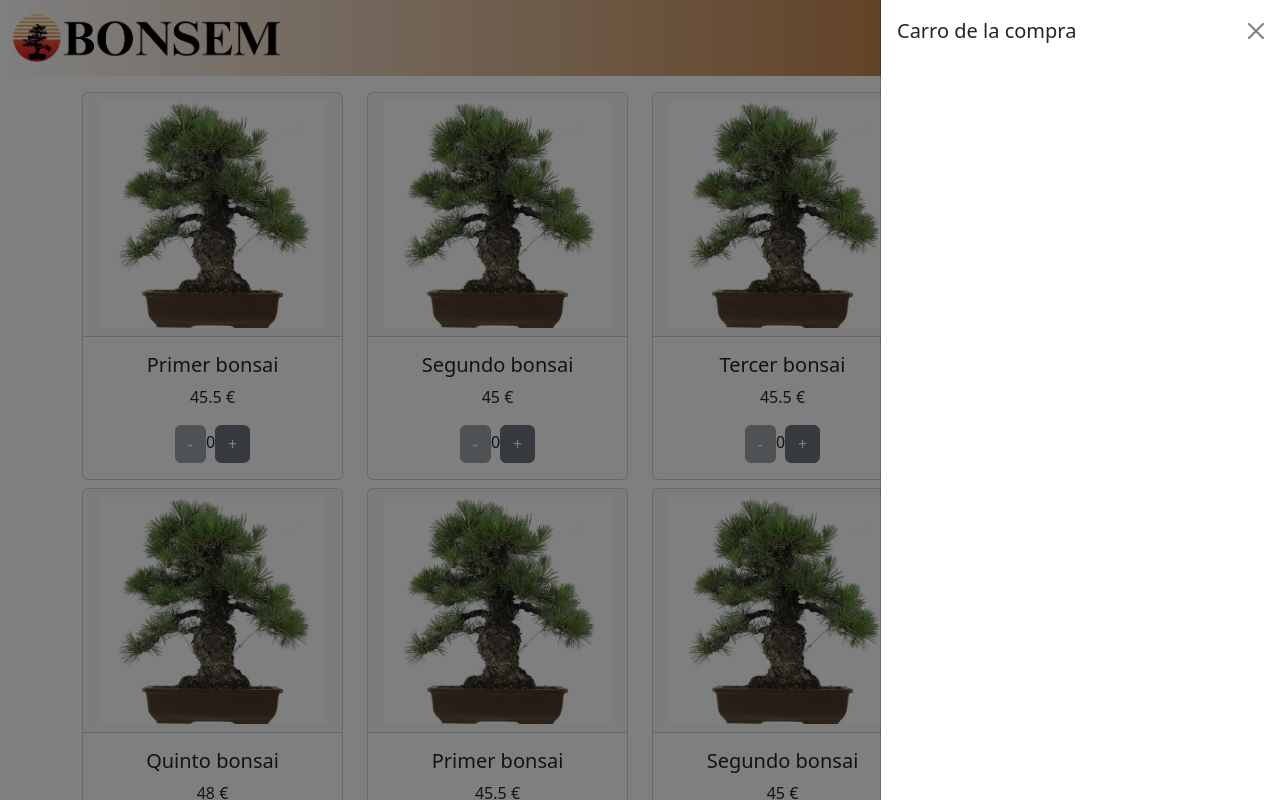
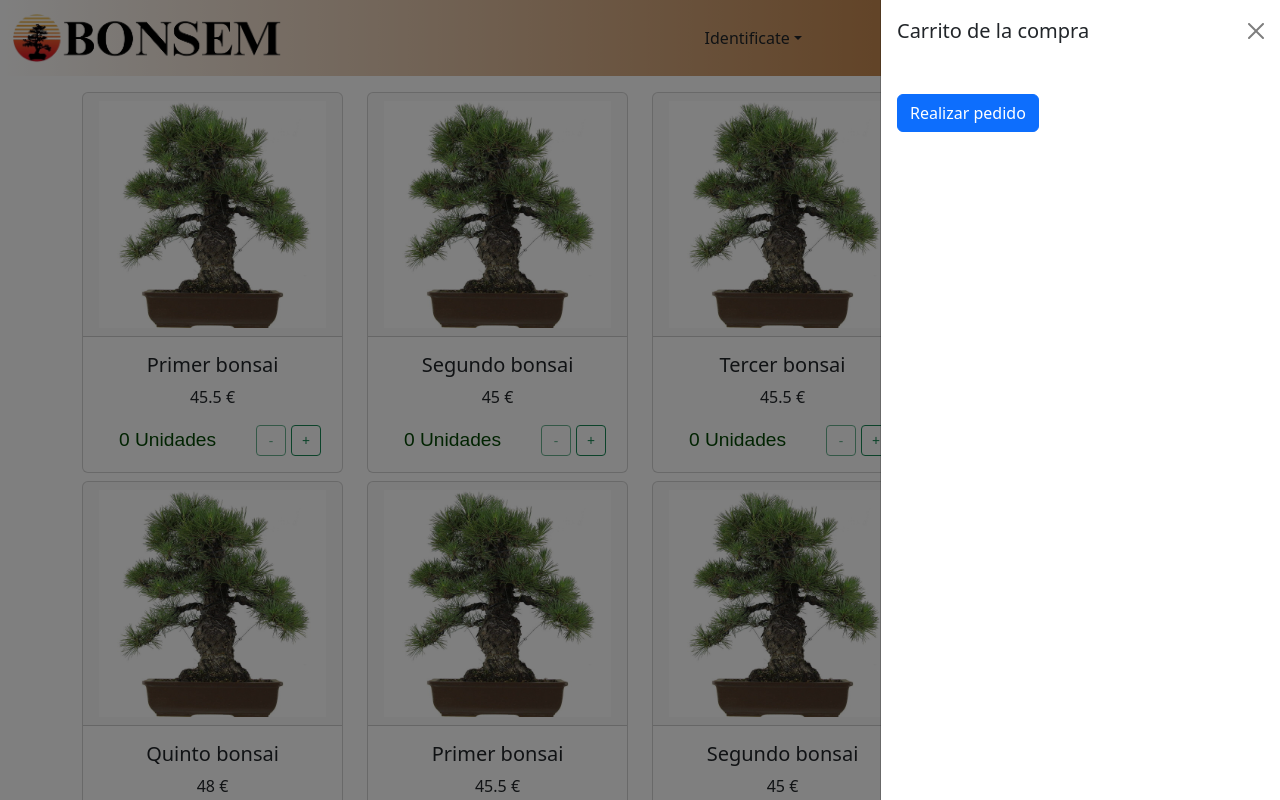
Before and after one commit to EvelynVanegas/DSM-Trabajo-React-2024, a React (Create React App) app in the folder my_webapp_2024/: page / in a window 1280 px wide. Both pictures are taken after a click on the button 1237 px from the left and 38 px from the top of the page. Shown: the top 800 px of the page. Built offline with nearby package versions, Linux system fonts and the light colour scheme.

Commit message:
Header Factorizada

```diff
--- a/my_webapp_2024/src/Componentes/Bonsais/Bonsai.css
+++ b/my_webapp_2024/src/Componentes/Bonsais/Bonsai.css
@@ -0,0 +1,22 @@
+.quantity-btns {
+    display: flex;
+    align-items: center;
+}
+
+.quantity-btn {
+    width: 30px;
+    margin-right: 5px; /* Reducir el margen para evitar que los botones se desborden */
+}
+
+.product-quantity-wrapper {
+    display: flex;
+    align-items: center;
+    justify-content: space-between;
+}
+
+.product-quantity__count {
+    font-size: 1.5vw;
+    margin-left: 20px;
+    color: rgb(3, 70, 3);
+    font-family: Arial, sans-serif;
+}
--- a/my_webapp_2024/src/Componentes/Bonsais/Bonsai.js
+++ b/my_webapp_2024/src/Componentes/Bonsais/Bonsai.js
@@ -34,18 +34,27 @@ function Bonsai(props) {
                         {props.bonsai.price} €
                     </p>
                 </Card.Text>
-                <div className="product-quantity">
+                <div className="product-quantity-wrapper">
+                    <span className="product-quantity__count">{quantity} Unidades</span>
+                    <div className="quantity-btns">
                         <Button
-                        variant="secondary"
+                            variant="outline-success"
+                            size="sm" // Tamaño pequeño
                             onClick={handleRemove}
                             disabled={quantity === 0}
+                            className="quantity-btn"
                         >
                             -
                         </Button>
-                    <span className="product-quantity__count">{quantity}</span>
-                    <Button variant="secondary" onClick={handleAdd}>
+                        <Button
+                            variant="outline-success"
+                            size="sm" // Tamaño pequeño
+                            onClick={handleAdd}
+                            className="quantity-btn"
+                        >
                             +
                         </Button>
+                    </div>
                 </div>
             </Card.Body>
         </Card>
--- a/my_webapp_2024/src/Componentes/IU/Footer/Footer.js
+++ b/my_webapp_2024/src/Componentes/IU/Footer/Footer.js
@@ -1,3 +1,4 @@
+import './Footer.css'
 import React from 'react';
 import Pagination from 'react-bootstrap/Pagination';
 
--- a/my_webapp_2024/src/Componentes/IU/Header/Header.css
+++ b/my_webapp_2024/src/Componentes/IU/Header/Header.css
@@ -3,7 +3,7 @@
 }
 
 .navbar-toggle-black {
-    background-color: #fffefe00 !important; /* Fondo */
+    background-color: #ffffff !important; /* Fondo */
     border-color: #000000 !important; /* Borde */
     color: #000000 !important; /* Texto */
   }
--- a/my_webapp_2024/src/Componentes/IU/Header/Header.js
+++ b/my_webapp_2024/src/Componentes/IU/Header/Header.js
@@ -1,42 +1,30 @@
 import './Header.css'
-import React from 'react';
 import Container from 'react-bootstrap/Container';
 import Navbar from 'react-bootstrap/Navbar';
-import Offcanvas from 'react-bootstrap/Offcanvas';
-import logo from './img/logo.png';
-import { FaShoppingCart } from 'react-icons/fa';
+import Logo from "./NavbarParts/Logo"
+import Login from "./NavbarParts/Login"
+import CarroCompra from "./NavbarParts/CarroCompra"
 
 function Header() {
+
     return (
         <>
             <Navbar key='false' expand='false' className="custom-navbar mb-3" >
                 <Container fluid>
-                    <Navbar.Brand href="#">
-                        <img src={logo} alt="logo" height="50" className="d-inline-block align-top" />
-                    </Navbar.Brand>
-                    <Navbar.Toggle aria-controls={false} className="navbar-toggle-black">
-                        <FaShoppingCart size={35} />
-                    </Navbar.Toggle>
-                    <Navbar.Offcanvas
-                        id={`offcanvasNavbar-expand-${false}`}
-                        aria-labelledby={`offcanvasNavbarLabel-expand-${false}`}
-                        placement="end"
-                    >
-                        <Offcanvas.Header closeButton>
-                            <Offcanvas.Title id={`offcanvasNavbarLabel-expand-${false}`}>
-                                Carro de la compra
-                            </Offcanvas.Title>
-                        </Offcanvas.Header>
-                        <Offcanvas.Body>
 
-                             {/* Aquí iremos rellenando la lista de compra del carrito */}
+                    {/* LOGO */}
+                    <Logo />
 
-                        </Offcanvas.Body>
-                    </Navbar.Offcanvas>
+                    {/* LOG IN */}
+                    <Login />
+
+                    {/* CARRO DE LA COMPRA */}
+                    <CarroCompra />
+
                 </Container>
             </Navbar>
         </>
-    )
+    );
 }
 
 export default Header;
--- /dev/null
+++ b/my_webapp_2024/src/Componentes/IU/Header/NavbarParts/CarroCompra.js
@@ -0,0 +1,75 @@
+import './CarroCompra.css'
+import React, { useState } from 'react';
+import { FaShoppingCart } from 'react-icons/fa';
+import Offcanvas from 'react-bootstrap/Offcanvas';
+import Navbar from 'react-bootstrap/Navbar';
+import Button from 'react-bootstrap/Button';
+import Modal from 'react-bootstrap/Modal';
+
+
+function CarroCompra() {
+
+    const [showCart, setShowCart] = useState(false);
+    const [cartItems, setCartItems] = useState([]);
+
+    const handleShowCart = () => setShowCart(true);
+
+    const handleOrder = () => {
+        setShowConfirmation(true);
+    };
+
+    const [showConfirmation, setShowConfirmation] = useState(false);
+
+    const handleCloseCart = () => setShowCart(false);
+
+
+    const handleCloseConfirmation = () => setShowConfirmation(false);
+
+    const handleConfirmOrder = () => {
+        // Aquí podrías implementar la lógica para realizar el pedido
+        alert('Pedido realizado');
+        setCartItems([]);
+        setShowConfirmation(false);
+        handleCloseCart();
+    };
+
+    return (
+        <>
+            <Navbar.Toggle aria-controls="offcanvasNavbar" className="navbar-toggle-black">
+                <FaShoppingCart size={35} onClick={handleShowCart} />
+            </Navbar.Toggle>
+            <Navbar.Offcanvas id="offcanvasNavbar" show={showCart} onHide={handleCloseCart} placement="end">
+
+                <Offcanvas.Header closeButton>
+                    <Offcanvas.Title>Carrito de la compra</Offcanvas.Title>
+                </Offcanvas.Header>
+                <Offcanvas.Body>
+                    <ul>
+                        {cartItems.map((item, index) => (
+                            <li key={index}>{item}</li>
+                        ))}
+                    </ul>
+                    <Button variant="primary" onClick={handleOrder}>Realizar pedido</Button>
+                </Offcanvas.Body>
+            </Navbar.Offcanvas>
+            {/* MODAL */}
+            <Modal show={showConfirmation} onHide={handleCloseConfirmation}>
+                <Modal.Header closeButton>
+                    <Modal.Title>Confirmar pedido</Modal.Title>
+                </Modal.Header>
+                <Modal.Body>¿Estás seguro de que deseas realizar el pedido?</Modal.Body>
+                <Modal.Body>Aqui una lista de todo el pedido + Total</Modal.Body>
+                <Modal.Footer>
+                    <Button variant="secondary" onClick={handleCloseConfirmation}>
+                        Cancelar
+                    </Button>
+                    <Button variant="primary" onClick={handleConfirmOrder}>
+                        Confirmar pedido
+                    </Button>
+                </Modal.Footer>
+            </Modal>
+        </>
+    );
+}
+
+export default CarroCompra;
--- /dev/null
+++ b/my_webapp_2024/src/Componentes/IU/Header/NavbarParts/Login.js
@@ -0,0 +1,23 @@
+import './Login.css'
+import NavDropdown from 'react-bootstrap/NavDropdown';
+
+function Login() {
+
+    return (
+        <div className="justify-content-end">
+            <NavDropdown title="Identificate" id="basic-nav-dropdown">
+                <NavDropdown.Item href="#action/3.1">Action</NavDropdown.Item>
+                <NavDropdown.Item href="#action/3.2">
+                    Another action
+                </NavDropdown.Item>
+                <NavDropdown.Item href="#action/3.3">Something</NavDropdown.Item>
+                <NavDropdown.Divider />
+                <NavDropdown.Item href="#action/3.4">
+                    Separated link
+                </NavDropdown.Item>
+            </NavDropdown>
+        </div>
+    );
+}
+
+export default Login;
--- /dev/null
+++ b/my_webapp_2024/src/Componentes/IU/Header/NavbarParts/Logo.js
@@ -0,0 +1,14 @@
+import './Logo.css'
+import logo from './img/logo.png';
+import Navbar from 'react-bootstrap/Navbar';
+
+function Logo() {
+
+    return (
+        <Navbar.Brand href="#">
+            <img src={logo} alt="logo" height="50" className="d-inline-block align-top" />
+        </Navbar.Brand>
+    );
+}
+
+export default Logo;
```
Also changed, not shown: my_webapp_2024/src/Componentes/IU/Footer/Footer.css (added), my_webapp_2024/src/Componentes/IU/Header/NavbarParts/CarroCompra.css (added), my_webapp_2024/src/Componentes/IU/Header/NavbarParts/Login.css (added), my_webapp_2024/src/Componentes/IU/Header/NavbarParts/Logo.css (added), my_webapp_2024/src/Componentes/IU/Header/NavbarParts/img/logo.png (renamed from my_webapp_2024/src/Componentes/IU/Header/img/logo.png). Lines whose indentation alone changed are shown as unchanged.
